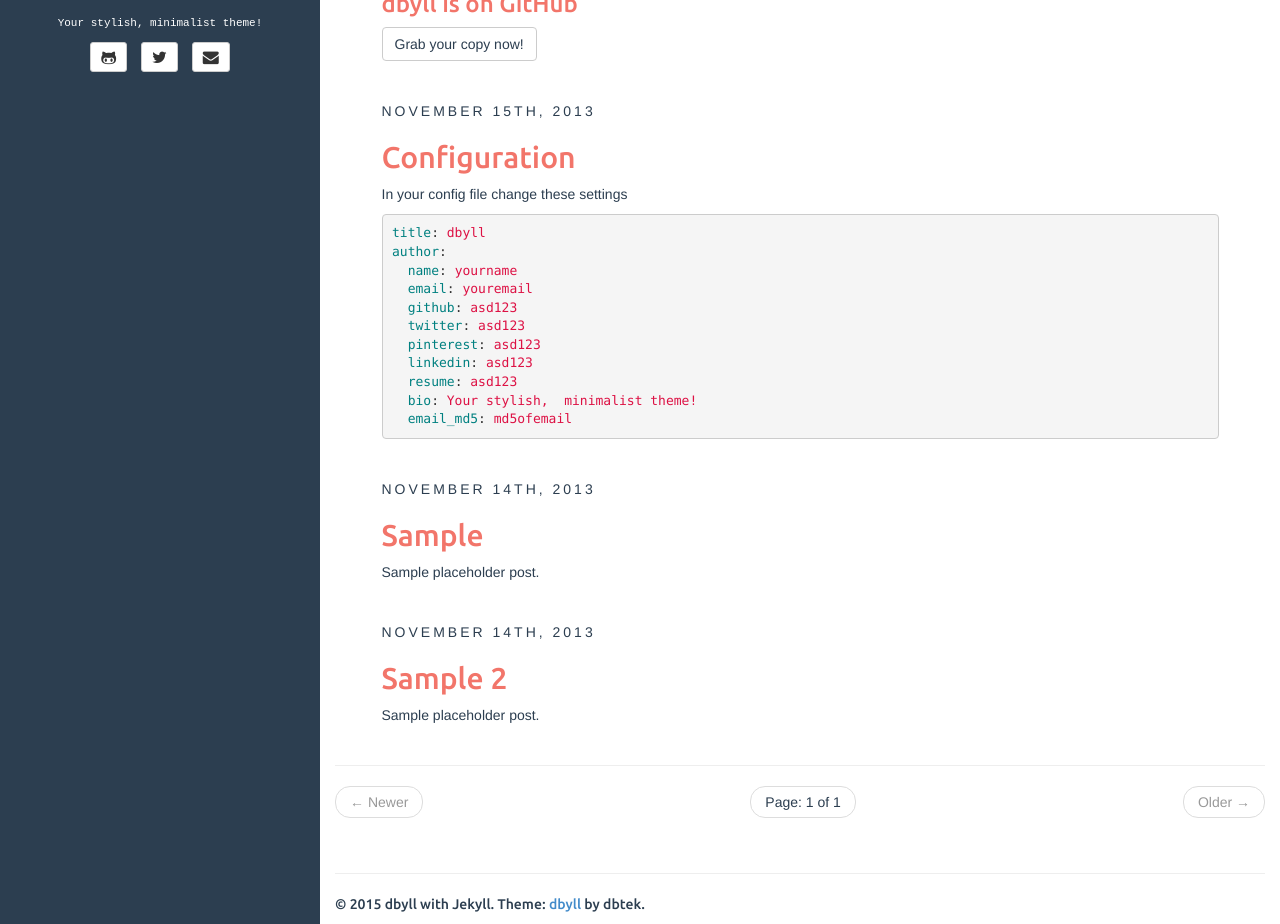
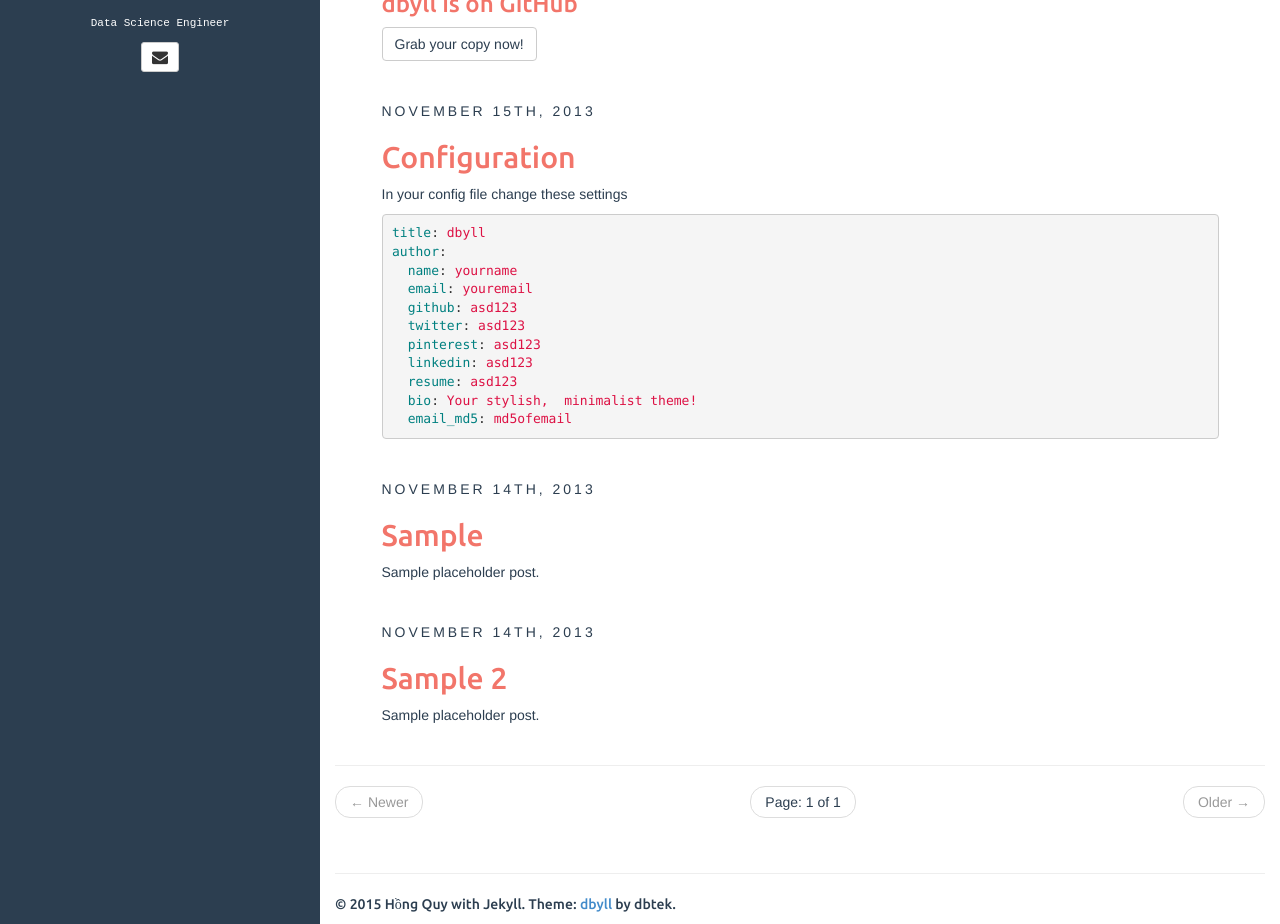
Before and after one commit to dongchirua/dongchirua.github.io, a Jekyll site: the page built from index.html, in a window 1280 px wide and 1206 px high, cut to the strip 282-1206 px from the top of the window. Built offline with Jekyll 4.4.1, drawn with Linux system fonts in a browser that asks for light colours; the list of posts is cut into pages by our own code.

Commit message:
updata config.yml

```diff
--- a/_config.yml
+++ b/_config.yml
@@ -15,16 +15,13 @@ defaults:
     values:
       title: dbyll
 
-description: Stylish Jekyll Theme
+description: My play ground
 author:
-  name: dbyll
-  email: dbyll@ismaildemirbilek.com
-  github: dbtek
-  twitter: dbtek
-  pinterest: asd123
-  linkedin: asd123
-  bio: Your stylish, minimalist theme!
-  email_md5: 726351295ec82e145928582f595aa3aa
+  name: Hồng Quy
+  email: quy@faircare.io
+  bio: Data Science Engineer
+  linkedin: hongquy
+  email_md5: 1f666b3428d24513c8376b9be1463d8c
 
 rss_path: feed.xml
 categories_path: categories.html
```
Also changed, not shown: 1 other file.
